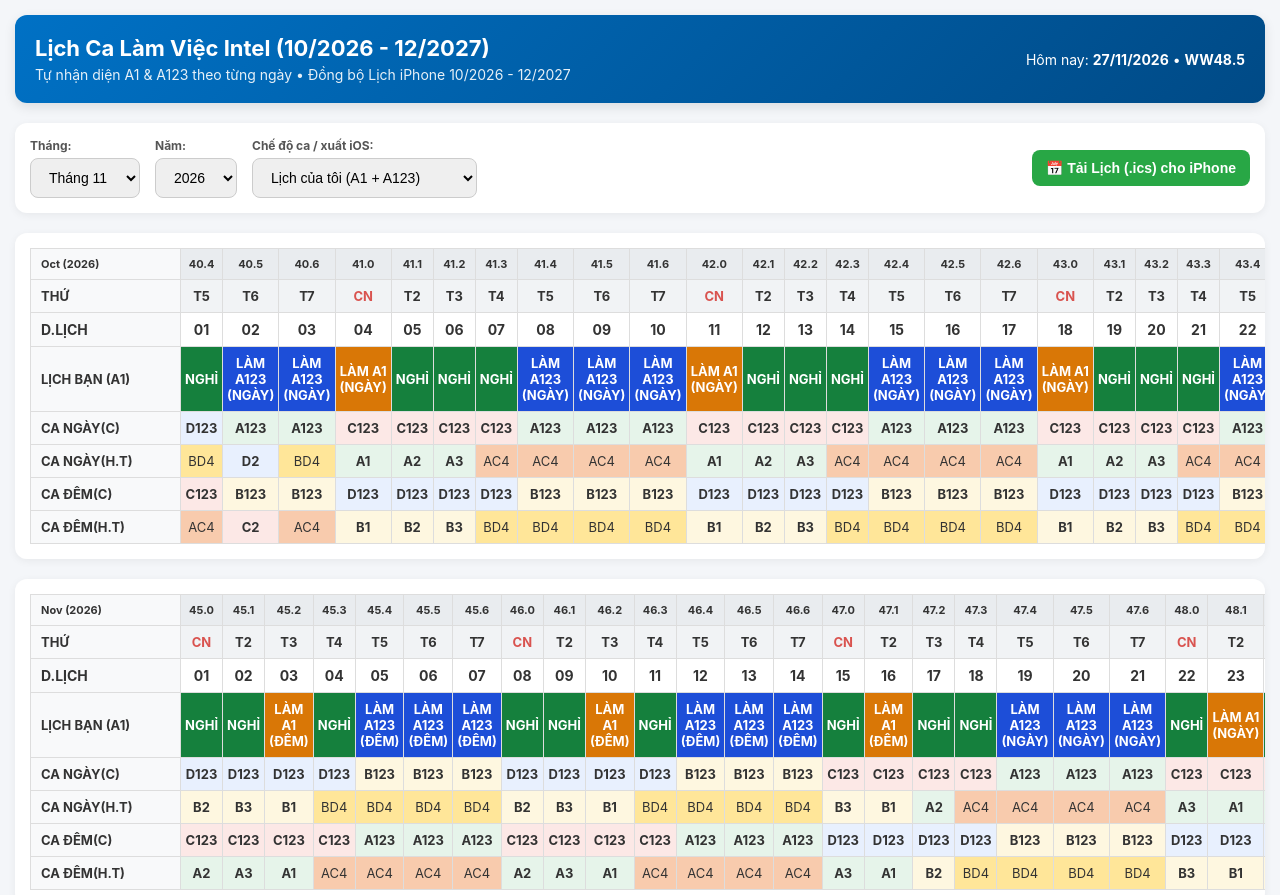
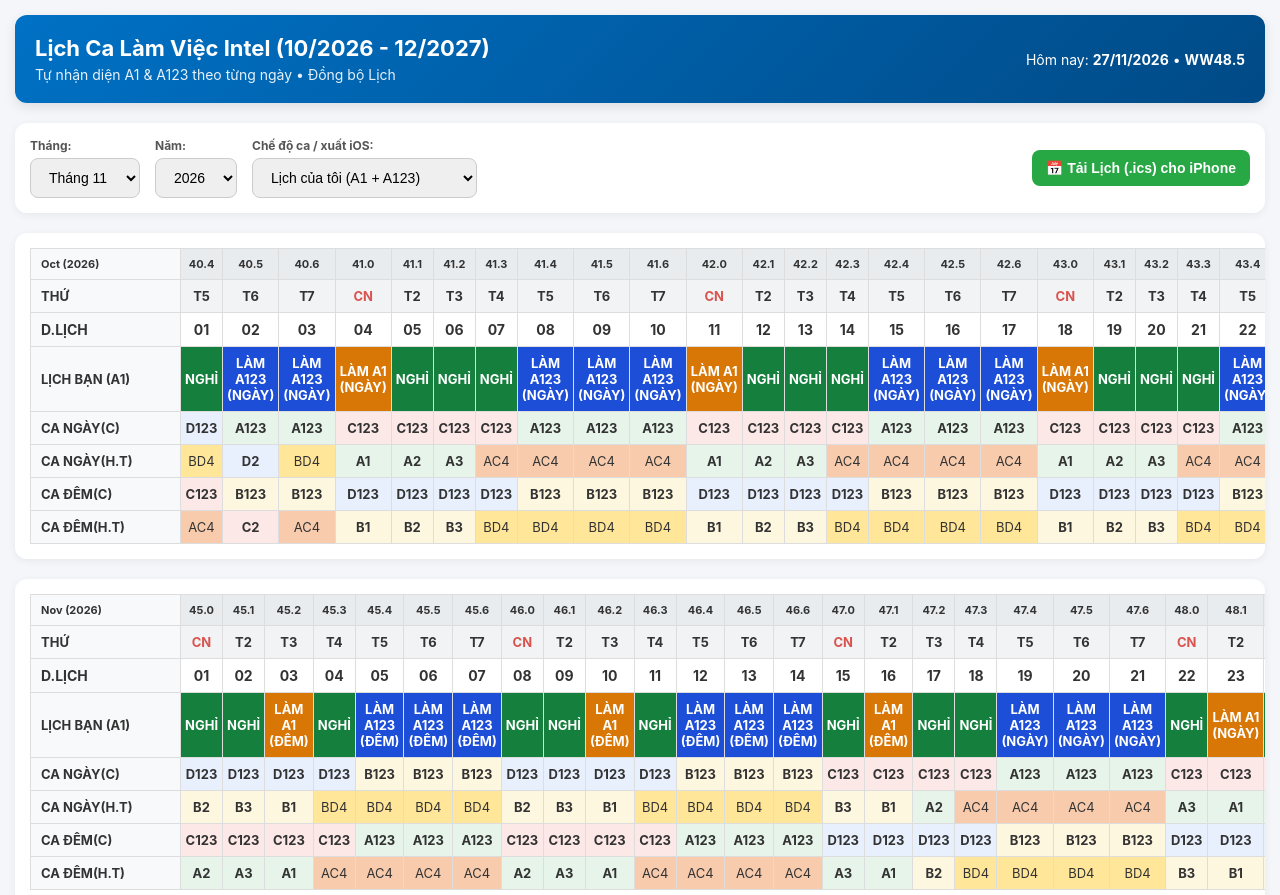
Before and after one commit to Lehoangnt/Lich-lam-viec, a plain HTML site: page index.html in a window 1280 px wide. Shown: the top 895 px of the page. Drawn offline with Linux system fonts and the light colour scheme.

Commit message:
Update index.html

```diff
--- a/index.html
+++ b/index.html
@@ -3,7 +3,7 @@
 <head>
     <meta charset="UTF-8">
     <meta name="viewport" content="width=device-width, initial-scale=1.0">
-    <title>Lịch Ca Làm Việc Intel (10/2026 - 12/2027)</title>
+    <title>Lịch Ca Làm Việc Intel </title>
     <style>
                        :root {
             --intel-blue: #0071c5;       /* Xanh đen than đậm — sắc nét, chuyên nghiệp */
@@ -153,7 +153,7 @@
 <div class="header-card">
     <div class="header-title">
         <h1>Lịch Ca Làm Việc Intel (10/2026 - 12/2027)</h1>
-        <p>Tự nhận diện A1 & A123 theo từng ngày • Đồng bộ Lịch iPhone 10/2026 - 12/2027</p>
+        <p>Tự nhận diện A1 & A123 theo từng ngày • Đồng bộ Lịch </p>
     </div>
     <div id="today-info" style="text-align: right; font-size: 14px;"></div>
 </div>
```
